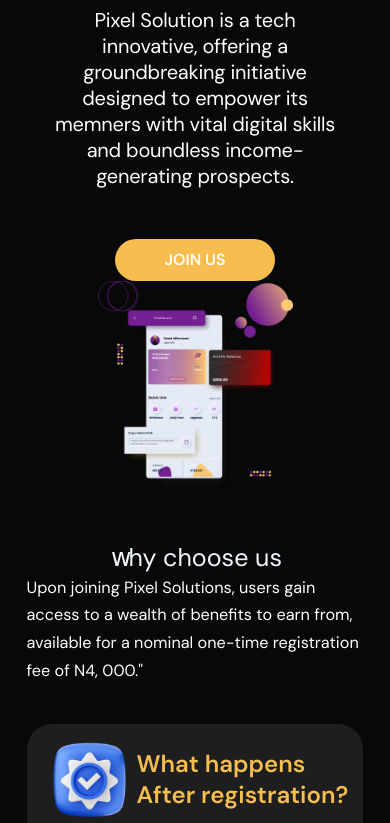
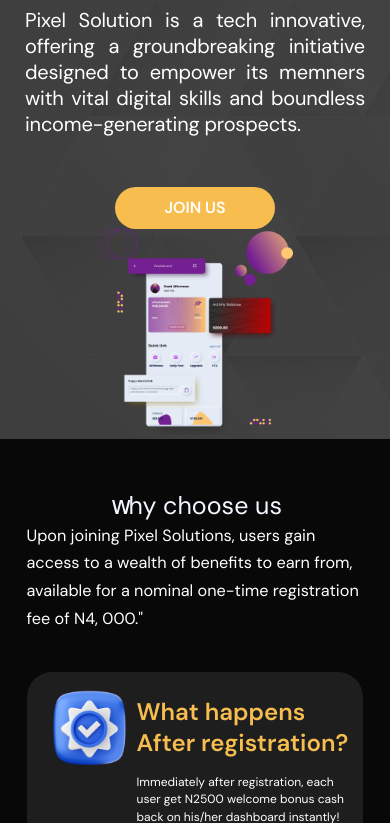
Before and after one commit to ogbaluChidiebubeDavid/Pixel-Solutions-Frontend-Code, a plain HTML site: page index.html in a window 390 px wide. Shown: the part 227-1050 px from the top of the page. Drawn offline with nearby package versions, Linux system fonts and the light colour scheme; a web font is replaced by a local one.

Commit message:
Adjustments to the css code

```diff
--- a/css/style.css
+++ b/css/style.css
@@ -128,7 +128,7 @@ nav .fas{
 
 body .main-content{
     padding: 77px 0 0;
-    background: url(images/black-bg.png);
+    background: url(/images/black-bg.png);
     background-size: cover;
     }
 
@@ -361,7 +361,7 @@ p.p-box {
 .about-col-1 {
     flex-basis: 40%;
     position: relative;
-    background: url(images/world.png) center no-repeat;
+    background: url(/images/world.png) center no-repeat;
     background-size: cover;
     padding: 30px 0;
 }
@@ -774,6 +774,9 @@ footer .flex:last-child a:hover{
 /***************************               FOOTER-END           ****************************/
 
 @media (max-width:900px){
+    .hero-text p{
+        text-align: justify;
+    }
     .row{
         flex-direction: column;
         padding: 0;
@@ -893,10 +896,10 @@ footer .flex:last-child a:hover{
             width: 50%;
         }
         .hero-text:first-child{
-            padding: 0 49px;
+            padding: 0 25px;
         }
         .hero-text p {
-            text-align: center;
+            text-align: justify;
         }
 
         .description {
@@ -950,6 +953,11 @@ footer .flex:last-child a:hover{
 
             footer fieldset input {
                 padding: 12px;
+            }
+        }
+        @media (max-width: 375px) {
+            .hero-text p{
+                text-align: center;
             }
         }
         @media (max-width: 360px) {
```
